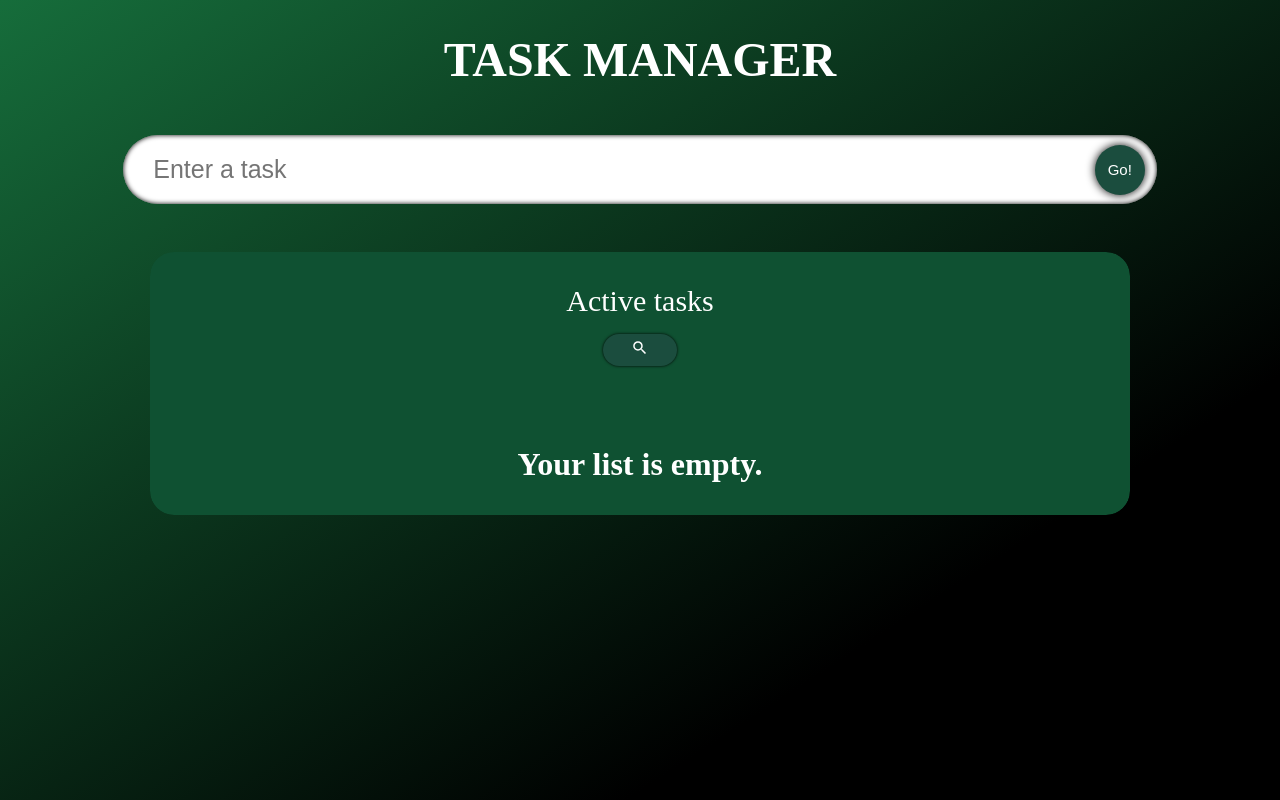
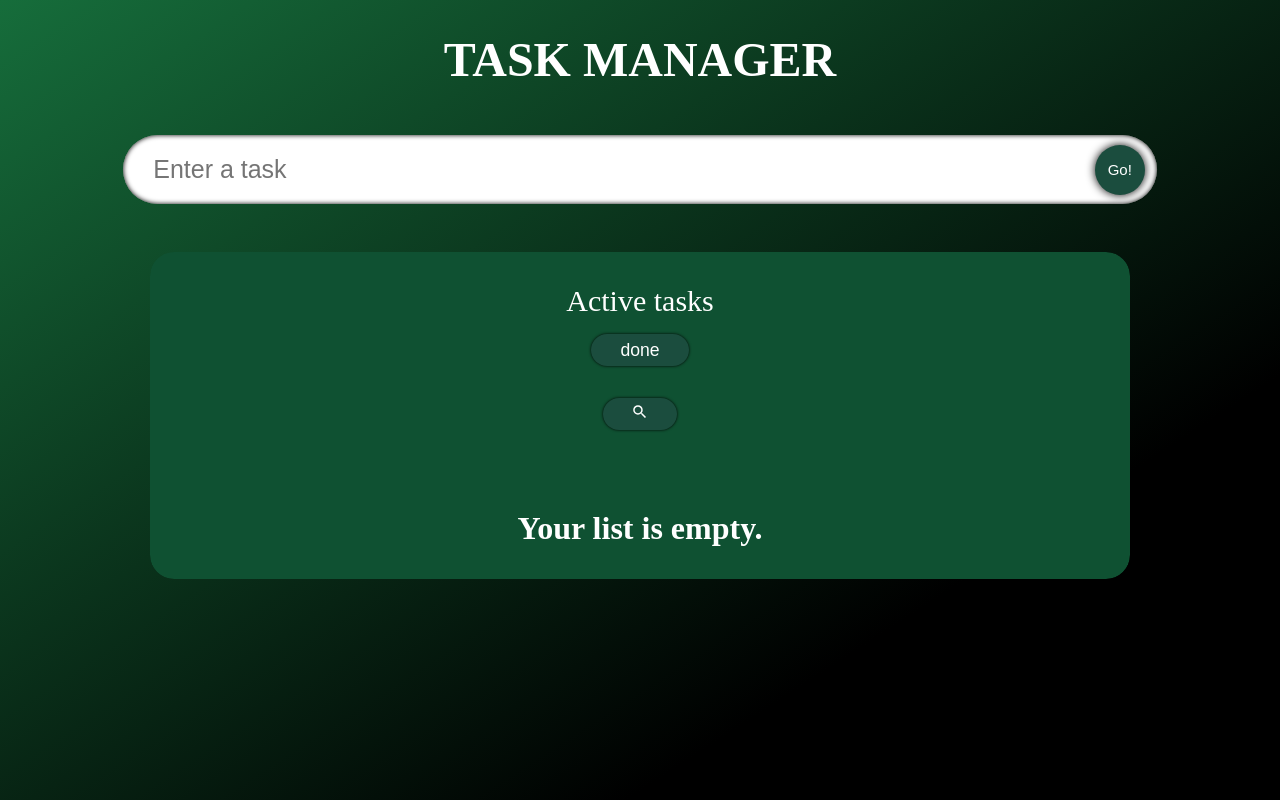
Before and after one commit to GeorgeMitusov/Task-Manager-TypeScript, a React (Create React App) app: page / in a window 1280 px wide. Built offline with nearby package versions, Linux system fonts and the light colour scheme.

Commit message:
completed tasks display done

```diff
--- a/src/App.tsx
+++ b/src/App.tsx
@@ -14,6 +14,7 @@ const App: React.FC = () => {
   const [todo, setTodo] = useState<string>("");
   const [searchValue, setSearchValue] = useState<string>("");
   const [isSearching, setIsSearching] = useState<boolean>(false);
+  const [isDoneShowing, setIsDoneShowing] = useState<boolean>(false);
 
   function loadTodosFromLocalStorage(): Todo[] {
     const storedTodos = localStorage.getItem(STORAGE_KEY);
@@ -43,6 +44,9 @@ const App: React.FC = () => {
           searchValue={searchValue}
           isSearching={isSearching}
           setIsSearching={setIsSearching}
+          isDoneShowing={isDoneShowing}
+          setIsDoneShowing={setIsDoneShowing}
+
         />
       </div>
     </div>
--- a/src/components/Search.tsx
+++ b/src/components/Search.tsx
@@ -39,7 +39,7 @@ const Search: React.FC<Props> = ({
             initial={{ opacity: 0 }}
             animate={{ opacity: 1 }}
             exit={{ opacity: 0 }}
-            transition={{ ease: "linear", duration: 1 }}
+            transition={{ ease: "linear", duration: .5 }}
           />
         )}
       </AnimatePresence>
--- a/src/components/SingleTodo.tsx
+++ b/src/components/SingleTodo.tsx
@@ -110,7 +110,7 @@ const SingleTodo = ({ todo, todosDispatch }: Props) => {
       initial={{ opacity: 0 }}
       animate={{ opacity: 1 }}
       exit={{ opacity: 0 }}
-      transition={{ ease: "linear", duration: .5 }}
+      transition={{ ease: "linear", duration: .5, delay: .2 }}
     >
       {isEdit ? todoInput : todoTitle}
 
--- a/src/components/TodoList.tsx
+++ b/src/components/TodoList.tsx
@@ -12,6 +12,8 @@ interface Props {
   searchValue: string;
   isSearching: boolean;
   setIsSearching: React.Dispatch<React.SetStateAction<boolean>>;
+  isDoneShowing: boolean;
+  setIsDoneShowing: React.Dispatch<React.SetStateAction<boolean>>;
 }
 
 const TodoList: React.FC<Props> = ({
@@ -21,16 +23,23 @@ const TodoList: React.FC<Props> = ({
   setSearchValue,
   isSearching,
   setIsSearching,
+  isDoneShowing,
+  setIsDoneShowing,
 }) => {
-  console.log(todos);
-
   const searchFilter = todos.filter((item) =>
     item.todo.toLowerCase().includes(searchValue.toLowerCase())
   );
 
+  const isDoneToggle = () => {
+    setIsDoneShowing((prevIsDoneShowing) => !prevIsDoneShowing);
+  };
+
   const arrCheck = searchFilter.length === 0 ? todos : searchFilter;
 
-  const todo = arrCheck.map((todo) => (
+  const doneFilter = todos.filter((item) => item.isDone && item);
+
+  const universalTodo = (array: Todo[]) =>
+    array.map((todo) => (
       <SingleTodo key={todo.id} todo={todo} todosDispatch={todosDispatch} />
     ));
 
@@ -42,34 +51,250 @@ const TodoList: React.FC<Props> = ({
         animate={{ y: 0, opacity: 1 }}
         transition={{ ease: "linear", duration: 1, delay: 1 }}
       >
-        {/* DOESNT WORK!!! */}
+        <span className="todos-title"> Active tasks</span>{" "}
+        <button className="btn-show-done" onClick={isDoneToggle}>
+          {" "}
+          done{" "}
+        </button>
+        {isDoneShowing ? (
           <AnimatePresence>
-          <motion.span
-            className="todos-title"
+            <>
+              {doneFilter.length === 0 && (
+                <motion.h1
                   initial={{ opacity: 0 }}
                   animate={{ opacity: 1 }}
                   exit={{ opacity: 0 }}
-            transition={{ ease: "linear", duration: 1 }}
+                  transition={{ ease: "linear", duration: 0.5 }}
                 >
                   {" "}
-            Active tasks
-          </motion.span>{" "}
+                  List of completed tasks is empty.{" "}
+                </motion.h1>
+              )}
+              {universalTodo(doneFilter)}
+            </>
           </AnimatePresence>
-
+        ) : (
+          <>
             <Search
               searchValue={searchValue}
               setSearchValue={setSearchValue}
               isSearching={isSearching}
               setIsSearching={setIsSearching}
             />
-
+            <AnimatePresence>
               {todos.length === 0 && (
-          <h1 className="title-empty"> Your list is empty. </h1>
+                <motion.h1
+                  className="title-empty"
+                  initial={{ opacity: 0 }}
+                  animate={{
+                    opacity: 1,
+                    transition: { duration: 0.5, delay: 0.5 },
+                  }}
+                  exit={{ opacity: 0 }}
+                  transition={{ ease: "linear", duration: 0.5 }}
+                >
+                  {" "}
+                  Your list is empty.{" "}
+                </motion.h1>
               )}
-        <AnimatePresence>{todo}</AnimatePresence>
+            </AnimatePresence>
+            <AnimatePresence>{universalTodo(arrCheck)}</AnimatePresence>
+          </>
+        )}
       </motion.div>
     </div>
   );
 };
 
 export default TodoList;
+
+// import React from "react";
+// import { Todo } from "./model";
+// import SingleTodo from "./SingleTodo";
+// import { AnimatePresence, motion } from "framer-motion";
+// import Search from "./Search";
+// import "../styles/TodoList.scss";
+
+// interface Props {
+//   todos: Todo[];
+//   todosDispatch: React.Dispatch<any>;
+//   setSearchValue: React.Dispatch<React.SetStateAction<string>>;
+//   searchValue: string;
+//   isSearching: boolean;
+//   setIsSearching: React.Dispatch<React.SetStateAction<boolean>>;
+//   isDoneShowing: boolean;
+//   setIsDoneShowing: React.Dispatch<React.SetStateAction<boolean>>;
+// }
+
+// const TodoList: React.FC<Props> = ({
+//   todos,
+//   todosDispatch,
+//   searchValue,
+//   setSearchValue,
+//   isSearching,
+//   setIsSearching,
+//   isDoneShowing,
+//   setIsDoneShowing,
+// }) => {
+//   const searchFilter = todos.filter((item) =>
+//     item.todo.toLowerCase().includes(searchValue.toLowerCase())
+//   );
+
+//   const isDoneToggle = () => {
+//     setIsDoneShowing((prevIsDoneShowing) => !prevIsDoneShowing);
+//   };
+
+//   const arrCheck = searchFilter.length === 0 ? todos : searchFilter;
+
+//   const todo = arrCheck.map((todo) => (
+//     <SingleTodo key={todo.id} todo={todo} todosDispatch={todosDispatch} />
+//   ));
+
+//   const doneFilter = todos.filter((item) => item.isDone && item);
+
+//   const doneTodo = doneFilter.map((todo) => (
+//     <SingleTodo key={todo.id} todo={todo} todosDispatch={todosDispatch} />
+//   ));
+
+//   return (
+//     <div className="todos">
+//       <motion.div
+//         className="todos-container"
+//         initial={{ y: -300, opacity: 0 }}
+//         animate={{ y: 0, opacity: 1 }}
+//         transition={{ ease: "linear", duration: 1, delay: 1 }}
+//       >
+//         <span className="todos-title"> Active tasks</span>{" "}
+//         <button className="btn-show-done" onClick={isDoneToggle}>
+//           {" "}
+//           done{" "}
+//         </button>
+//         {isDoneShowing ? (
+//           doneTodo
+//         ) : (
+//           <>
+//             <Search
+//               searchValue={searchValue}
+//               setSearchValue={setSearchValue}
+//               isSearching={isSearching}
+//               setIsSearching={setIsSearching}
+//             />
+//             <AnimatePresence>
+//               {todos.length === 0 && (
+//                 <motion.h1
+//                   className="title-empty"
+//                   initial={{ opacity: 0 }}
+//                   animate={{
+//                     opacity: 1,
+//                     transition: { duration: 0.5, delay: 0.5 },
+//                   }}
+//                   exit={{ opacity: 0 }}
+//                   transition={{ ease: "linear", duration: 0.5 }}
+//                 >
+//                   {" "}
+//                   Your list is empty.{" "}
+//                 </motion.h1>
+//               )}
+//             </AnimatePresence>
+//             <AnimatePresence>{todo}</AnimatePresence>
+//           </>
+//         )}
+//       </motion.div>
+//     </div>
+//   );
+// };
+
+// export default TodoList;
+
+// import React from "react";
+// import { Todo } from "./model";
+// import SingleTodo from "./SingleTodo";
+// import { AnimatePresence, motion } from "framer-motion";
+// import Search from "./Search";
+// import "../styles/TodoList.scss";
+
+// interface Props {
+//   todos: Todo[];
+//   todosDispatch: React.Dispatch<any>;
+//   setSearchValue: React.Dispatch<React.SetStateAction<string>>;
+//   searchValue: string;
+//   isSearching: boolean;
+//   setIsSearching: React.Dispatch<React.SetStateAction<boolean>>;
+//   isDoneShowing: boolean;
+//   setIsDoneShowing: React.Dispatch<React.SetStateAction<boolean>>;
+// }
+
+// const TodoList: React.FC<Props> = ({
+//   todos,
+//   todosDispatch,
+//   searchValue,
+//   setSearchValue,
+//   isSearching,
+//   setIsSearching,
+//   isDoneShowing,
+//   setIsDoneShowing,
+// }) => {
+//   const searchFilter = todos.filter((item) =>
+//     item.todo.toLowerCase().includes(searchValue.toLowerCase())
+//   );
+
+//   const isDoneToggle = () => {
+//     setIsDoneShowing((prevIsDoneShowing) => !prevIsDoneShowing);
+//   };
+
+//   const arrCheck = searchFilter.length === 0 ? todos : searchFilter;
+
+//   const todo = arrCheck.map((todo) => (
+//     <SingleTodo key={todo.id} todo={todo} todosDispatch={todosDispatch} />
+//   ));
+
+//   const doneFilter = todos.filter((item) => item.isDone && item);
+
+//   const doneTodo = doneFilter.map((todo) => (
+//     <SingleTodo key={todo.id} todo={todo} todosDispatch={todosDispatch} />
+//   ));
+
+//   return (
+//     <div className="todos">
+//       <motion.div
+//         className="todos-container"
+//         initial={{ y: -300, opacity: 0 }}
+//         animate={{ y: 0, opacity: 1 }}
+//         transition={{ ease: "linear", duration: 1, delay: 1 }}
+//       >
+//         <span className="todos-title"> Active tasks</span>{" "}
+//         <button className="btn-show-done" onClick={isDoneToggle}>
+//           {" "}
+//           done{" "}
+//         </button>
+//         {isDoneShowing && doneTodo}
+//         <Search
+//           searchValue={searchValue}
+//           setSearchValue={setSearchValue}
+//           isSearching={isSearching}
+//           setIsSearching={setIsSearching}
+//         />
+//         <AnimatePresence>
+//           {todos.length === 0 && (
+//             <motion.h1
+//               className="title-empty"
+//               initial={{ opacity: 0 }}
+//               animate={{
+//                 opacity: 1,
+//                 transition: { duration: 0.5, delay: 0.5 },
+//               }}
+//               exit={{ opacity: 0 }}
+//               transition={{ ease: "linear", duration: 0.5 }}
+//             >
+//               {" "}
+//               Your list is empty.{" "}
+//             </motion.h1>
+//           )}
+//         </AnimatePresence>
+//         <AnimatePresence>{todo}</AnimatePresence>
+//       </motion.div>
+//     </div>
+//   );
+// };
+
+// export default TodoList;
--- a/src/styles/TodoList.scss
+++ b/src/styles/TodoList.scss
@@ -27,6 +27,31 @@
       color: index.$white-color;
     }
 
+    .btn-show-done {
+      width: 10%;
+      height: 2rem;
+      cursor: pointer;
+      border: none;
+      border-radius: 1rem;
+      margin: 1rem 0rem;
+      font-size: 1.1rem;
+      background-color: index.$third-color;
+
+      color: index.$white-color;
+      box-shadow: 0 0 3px index.$black-color;
+      cursor: pointer;
+      transition: all 0.2s ease-in;
+
+      &:hover {
+        background-color: index.$secondary-color;
+      }
+
+      &:active {
+        transform: scale(0.8);
+        box-shadow: 0 0 5px index.$black-color;
+      }
+    }
+
     .title-empty {
       margin-top: 4rem;
     }
```
Also changed, not shown: t.txt. Lines whose indentation alone changed are shown as unchanged.
